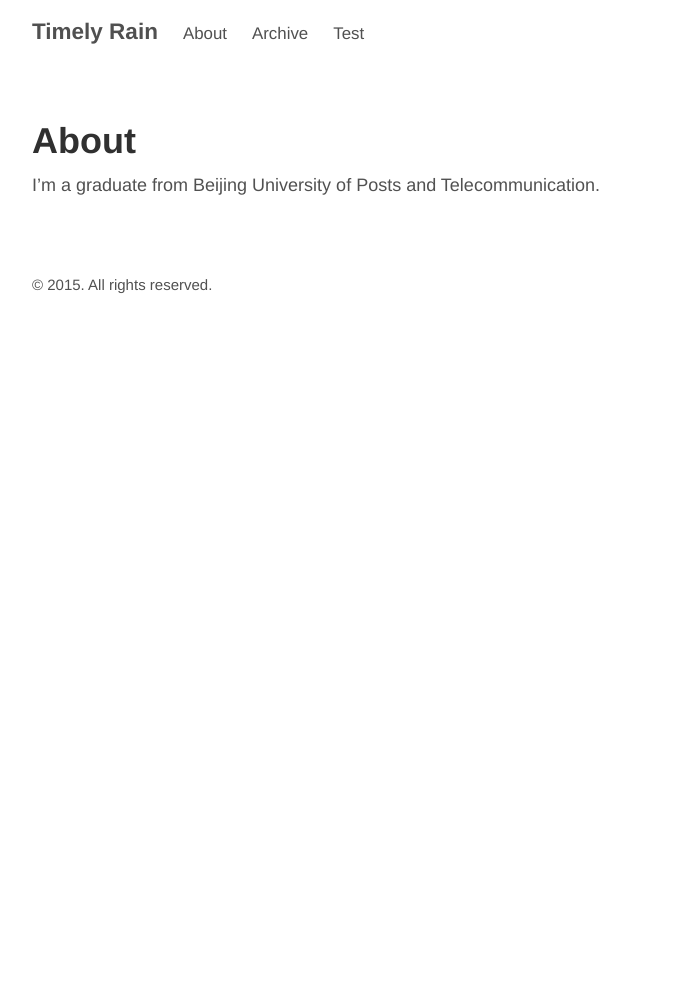
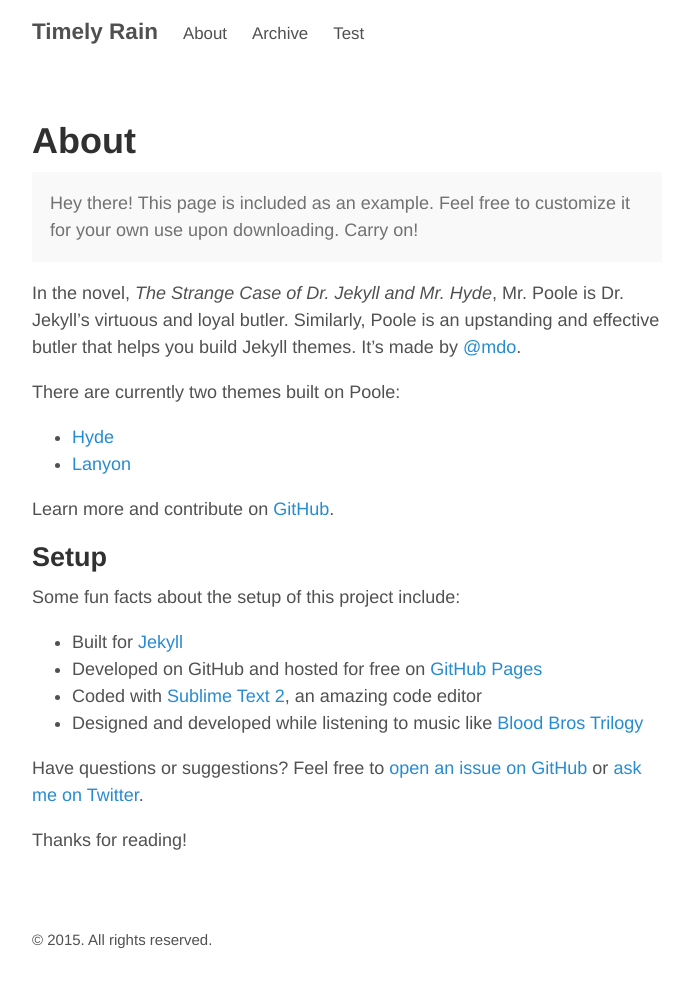
Before and after one commit to lsr1991/lsr1991.github.io, a Jekyll site: the page built from about.md, in a window 1280 px wide. Shown: the whole page, without its empty margins (293-983 px from the left). Built offline with Jekyll 4.4.1, drawn with Linux system fonts in a browser that asks for light colours; before the commit the page ends 900 px from its top, so only the background shows below that.

Commit message:
Update about.md

```diff
--- a/about.md
+++ b/about.md
@@ -3,4 +3,28 @@
 title: About
 ---
 
-I'm a graduate from Beijing University of Posts and Telecommunication.
+<p class="message">
+  Hey there! This page is included as an example. Feel free to customize it for your own use upon downloading. Carry on!
+</p>
+
+In the novel, *The Strange Case of Dr. Jekyll and Mr. Hyde*, Mr. Poole is Dr. Jekyll's virtuous and loyal butler. Similarly, Poole is an upstanding and effective butler that helps you build Jekyll themes. It's made by [@mdo](https://twitter.com/mdo).
+
+There are currently two themes built on Poole:
+
+* [Hyde](http://hyde.getpoole.com)
+* [Lanyon](http://lanyon.getpoole.com)
+
+Learn more and contribute on [GitHub](https://github.com/poole).
+
+## Setup
+
+Some fun facts about the setup of this project include:
+
+* Built for [Jekyll](http://jekyllrb.com)
+* Developed on GitHub and hosted for free on [GitHub Pages](https://pages.github.com)
+* Coded with [Sublime Text 2](http://sublimetext.com), an amazing code editor
+* Designed and developed while listening to music like [Blood Bros Trilogy](https://soundcloud.com/maddecent/sets/blood-bros-series)
+
+Have questions or suggestions? Feel free to [open an issue on GitHub](https://github.com/poole/poole/issues/new) or [ask me on Twitter](https://twitter.com/mdo).
+
+Thanks for reading!
```
